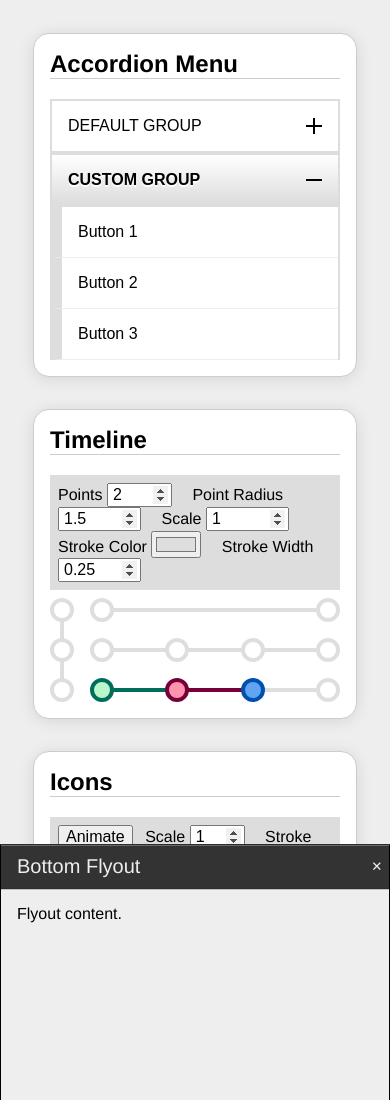
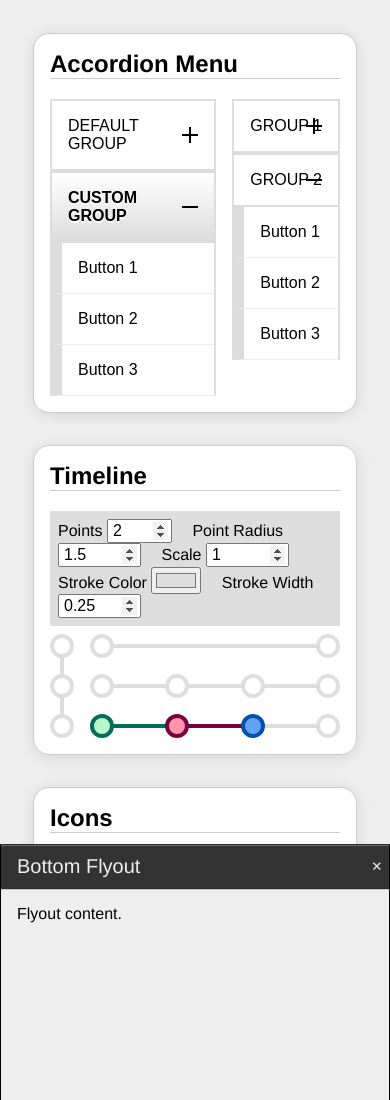
Before and after one commit to the0neWhoKnocks/web-components, a website: page index.html in a window 390 px wide. Shown: the top 1100 px of the page. Drawn offline with Linux system fonts and the light colour scheme.

Commit message:
feat: AccordionMenu allow for single or multiple groups to be open

```diff
--- a/index.html
+++ b/index.html
@@ -20,6 +20,7 @@
       <section id="accordionExample">
         <h2 class="title">Accordion Menu</h2>
 
+        <div class="accordions">
           <custom-accordion-menu>
             <custom-accordion-menu-group>
               <label slot="label">Default group</label>
@@ -33,9 +34,30 @@
               <button slot="item">Button 3</button>
             </custom-accordion-menu-group>
           </custom-accordion-menu>
+          <custom-accordion-menu single>
+            <custom-accordion-menu-group>
+              <label slot="label">Group 1</label>
+              <a slot="item" href="#">Link 1</a>
+              <a slot="item" href="#">Link 2</a>
+            </custom-accordion-menu-group>
+            <custom-accordion-menu-group open>
+              <div slot="label">Group 2</div>
+              <button slot="item">Button 1</button>
+              <button slot="item">Button 2</button>
+              <button slot="item">Button 3</button>
+            </custom-accordion-menu-group>
+          </custom-accordion-menu>
+        </div>
 
         <style>
-          custom-accordion-menu-group:nth-of-type(2) [slot="label"] {
+          .accordions {
+            display: grid;
+            grid-gap: 1em;
+            grid-template-areas: ". .";
+            grid-template-columns: auto auto;
+          }
+
+          custom-accordion-menu:nth-of-type(1) custom-accordion-menu-group:nth-of-type(2) [slot="label"] {
             font-weight: bold;
             text-shadow: 0 2px 1px white;
             background: linear-gradient(0deg, #dcdcdc, transparent);
--- a/js/components/CustomAccordionMenu.js
+++ b/js/components/CustomAccordionMenu.js
@@ -2,6 +2,31 @@
   const ROOT_CLASS = 'accordion-menu';
 
   class CustomAccordionMenu extends HTMLElement {
+    get single() {
+      return this.hasAttribute('single');
+    }
+    set single(value) {
+      (value === '' || value === 'true' || value === true)
+        ? this.setAttribute('single', '')
+        : this.removeAttribute('single');
+    }
+
+    static get observedAttributes() {
+      return ['single'];
+    }
+
+    attributeChangedCallback(attr, oldVal, newVal) {
+      const empty = oldVal === '' && (newVal === null || newVal === undefined);
+
+      if (!empty && oldVal !== newVal) {
+        let _newVal = newVal;
+
+        switch (attr) {
+          default: { this[attr] = _newVal; }
+        }
+      }
+    }
+
     constructor() {
       super();
 
@@ -14,6 +39,28 @@
           <slot></slot>
         </div>
       `;
+    }
+
+    connectedCallback() {
+      if (this.single) {
+        this.addEventListener(
+          window.CustomAccordionMenuGroup.events.toggled,
+          ({ detail: { open }, target: updatedGroup }) => {
+            if (open) {
+              const groups = [...this.children];
+
+              for (let i=0; i<groups.length; i++) {
+                const currGroup = groups[i];
+
+                if (currGroup !== updatedGroup && currGroup.open) {
+                  currGroup.open = false;
+                  break;
+                }
+              }
+            }
+          }
+        );
+      }
     }
   }
 
@@ -34,6 +81,7 @@
   const CSS_VAR__COLOR__HOVER = '--color--hover';
   const CSS_VAR__INDICATOR_DIAMETER = '--indicator-diameter';
   const CSS_VAR__WIDTH__OUTER_BORDER = '--width--outer-border';
+  const EVENT__TOGGLED = 'toggled';
   const ROOT_CLASS = 'accordion-menu-group';
 
   const DEFAULT__ANIM_DURATION = '150ms';
@@ -51,6 +99,13 @@
       const open = value === '' || value === 'true' || value === true;
       const changed = open !== this.open;
 
+      const sendEvent = () => {
+        this.dispatchEvent(new CustomEvent(EVENT__TOGGLED, {
+          bubbles: true,
+          detail: { open },
+        }));
+      };
+
       if (changed) {
         if (open) {
           this.setAttribute('open', '');
@@ -58,6 +113,7 @@
           // animation should only happen when mounted
           if (this.mounted) {
             this.els.items.classList.add('animating');
+            sendEvent();
 
             requestAnimationFrame(() => {
               this.els.items.addEventListener('transitionend', () => {
@@ -75,6 +131,7 @@
 
             requestAnimationFrame(() => {
               this.removeAttribute('open');
+              sendEvent();
 
               if (this.mounted) {
                 this.els.items.addEventListener('transitionend', () => {
@@ -95,6 +152,12 @@
 
     static get observedAttributes() {
       return ['open'];
+    }
+
+    static get events() {
+      return {
+        toggled: EVENT__TOGGLED,
+      };
     }
 
     attributeChangedCallback(attr, oldVal, newVal) {
```
Also changed, not shown: TODO.md (+0 -3 lines). Lines whose indentation alone changed are shown as unchanged.
